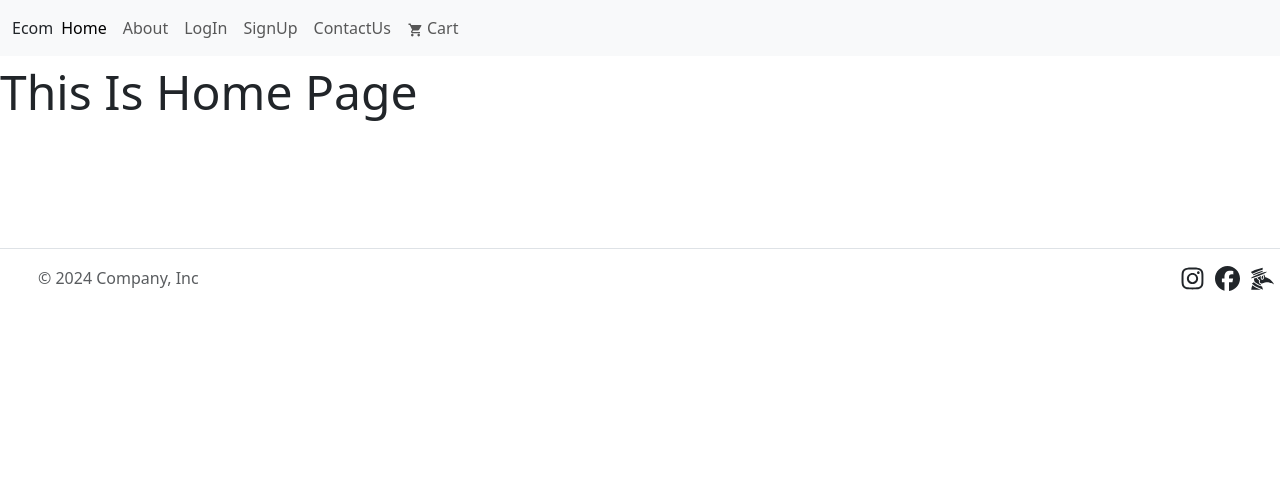
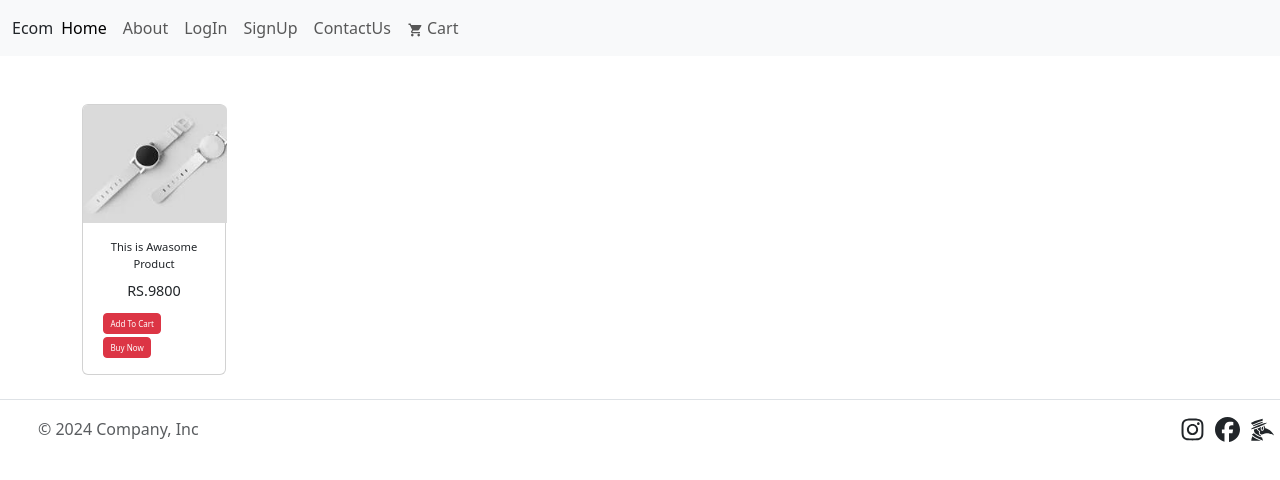
Before and after one commit to Sourabh9123/react-ecom, a React (Vite) app: page / in a window 1280 px wide. Shown: the top 480 px of the page. Built offline with nearby package versions, Linux system fonts and the light colour scheme.

Commit message:
product page first commit

```diff
--- a/src/App.css
+++ b/src/App.css
@@ -3,11 +3,10 @@
 }
 
 
-.Title{
-    height: 168px;
-    font-size: 48px;
+.cus-img{
+  width: 180px;
+  height: auto;
 }
-
 .MyLoginForm{
   width: 40%;
   margin: 20px 190px;
--- a/src/components/Authentications/LoginForm.jsx
+++ b/src/components/Authentications/LoginForm.jsx
@@ -19,7 +19,7 @@ function LoginForm() {
     event.preventDefault();
     const email_address = email.current.value;
     const passowrd_ = password.current.value;
-    console.log(email_address, passowrd_);
+    // console.log(email_address, passowrd_);
     //  "make api call here" then navigate to home
 
     try {
@@ -31,7 +31,7 @@ function LoginForm() {
         }
       );
       if (response.status === 200) {
-        console.log(response.data);
+        // console.log(response.data);
 
         const access_token = response.data.token.access;
         const refresh_token = response.data.token.refresh;
--- a/src/components/Cart/AddToCart.jsx
+++ b/src/components/Cart/AddToCart.jsx
@@ -24,7 +24,15 @@ function AddToCart({ product_id }) {
 
   return (
     <>
-      <button onClick={() => handleAddToCart()} className="btn btn-primary">
+      <button
+        onClick={() => handleAddToCart()}
+        className="btn btn-danger btn-sm  ms-1"
+        style={{
+          "--bs-btn-padding-y": ".20rem",
+          "--bs-btn-padding-x": ".4rem",
+          "--bs-btn-font-size": ".50rem",
+        }}
+      >
         Add To Cart
       </button>
     </>
--- a/src/components/Home.jsx
+++ b/src/components/Home.jsx
@@ -1,10 +1,11 @@
-
+import Product from "./products/Product";
 
 const Home = () => {
-    return (
-        <><div  className="Title">This Is Home Page</div></>
-    );
-}
-
+  return (
+    <>
+      <Product />
+    </>
+  );
+};
 
 export default Home;
--- a/src/components/Navbar.jsx
+++ b/src/components/Navbar.jsx
@@ -11,7 +11,7 @@ function Navbar() {
 
   return (
     <>
-      <nav className="navbar navbar-expand-lg bg-body-tertiary">
+      <nav className="navbar navbar-expand-sm bg-body-tertiary mb-4">
         <div className="container-fluid">
           <Link className="nav-link active" aria-current="page" to="/">
             Ecom
--- /dev/null
+++ b/src/components/products/Product.jsx
@@ -0,0 +1,56 @@
+import React from "react";
+import AddToCart from "../Cart/AddToCart";
+
+const Product = () => {
+  return (
+    <div className="container mt-5">
+      <div className="card" style={{ width: "9rem" }}>
+        <img
+          src="image.png"
+          className="card-img-top"
+          style={{ width: "9rem" }}
+          alt="..."
+        />
+        <div className="card-body">
+          <p
+            className="card-title"
+            style={{
+              fontSize: "0.7rem", // Makes the title small
+              // Makes the title stand out
+              textAlign: "center", // Centers the title
+              marginBottom: "0.5rem", // Adds a little space below the title
+            }}
+          >
+            This is Awasome Product
+          </p>
+          <p
+            className="card-title"
+            style={{
+              fontSize: "0.9rem", // Makes the title small
+              // Makes the title stand out
+              textAlign: "center", // Centers the title
+              marginBottom: "0.5rem", // Adds a little space below the title
+            }}
+          >
+            RS.9800
+          </p>
+
+          <AddToCart product_id={"d260e0b8-aca3-473a-9f5b-881c7cf82ae6"} />
+          <button
+            href="#"
+            className="btn btn-danger btn-sm  ms-1"
+            style={{
+              "--bs-btn-padding-y": ".20rem",
+              "--bs-btn-padding-x": ".4rem",
+              "--bs-btn-font-size": ".50rem",
+            }}
+          >
+            <span> Buy Now</span>
+          </button>
+        </div>
+      </div>
+    </div>
+  );
+};
+
+export default Product;
```
